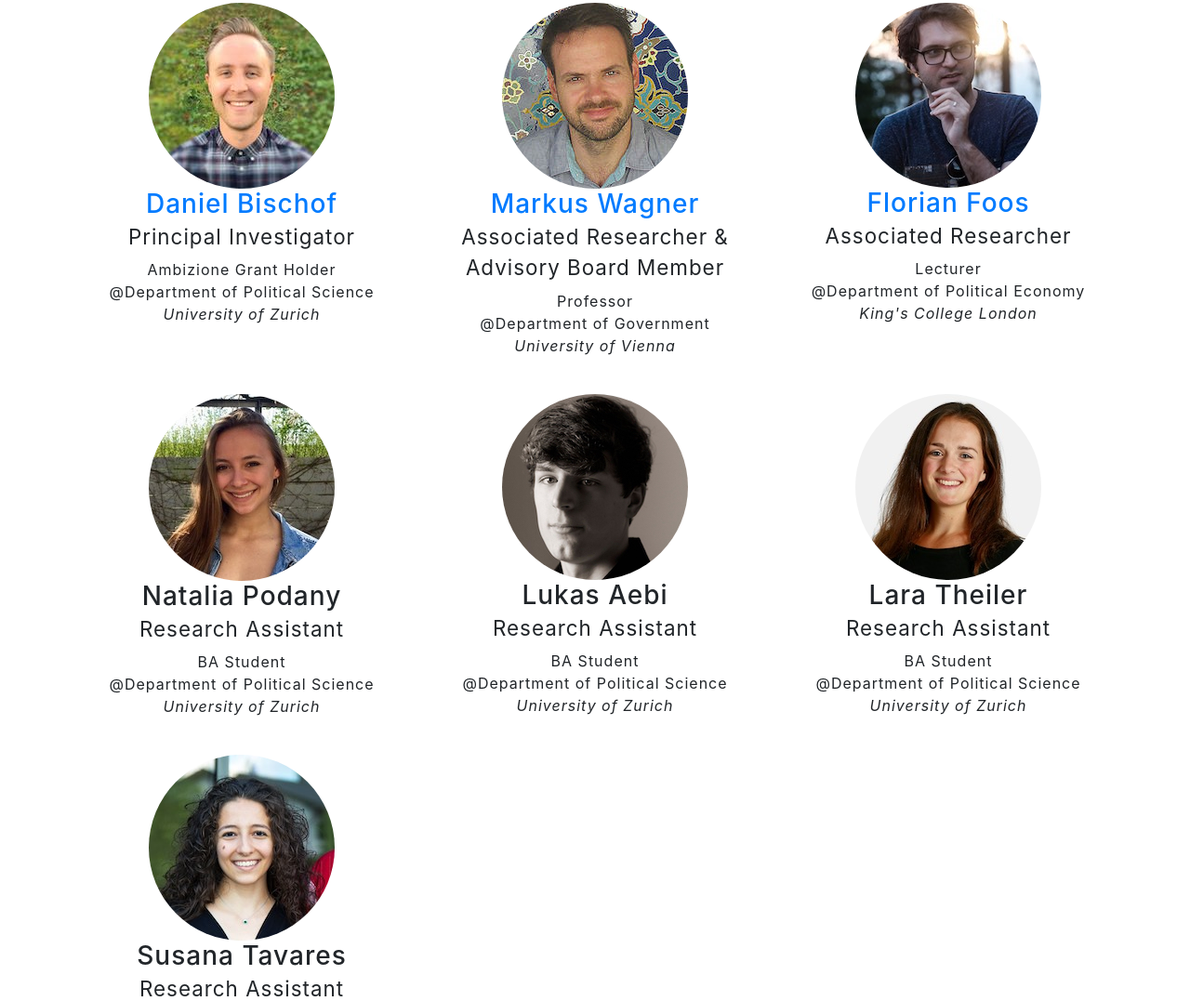
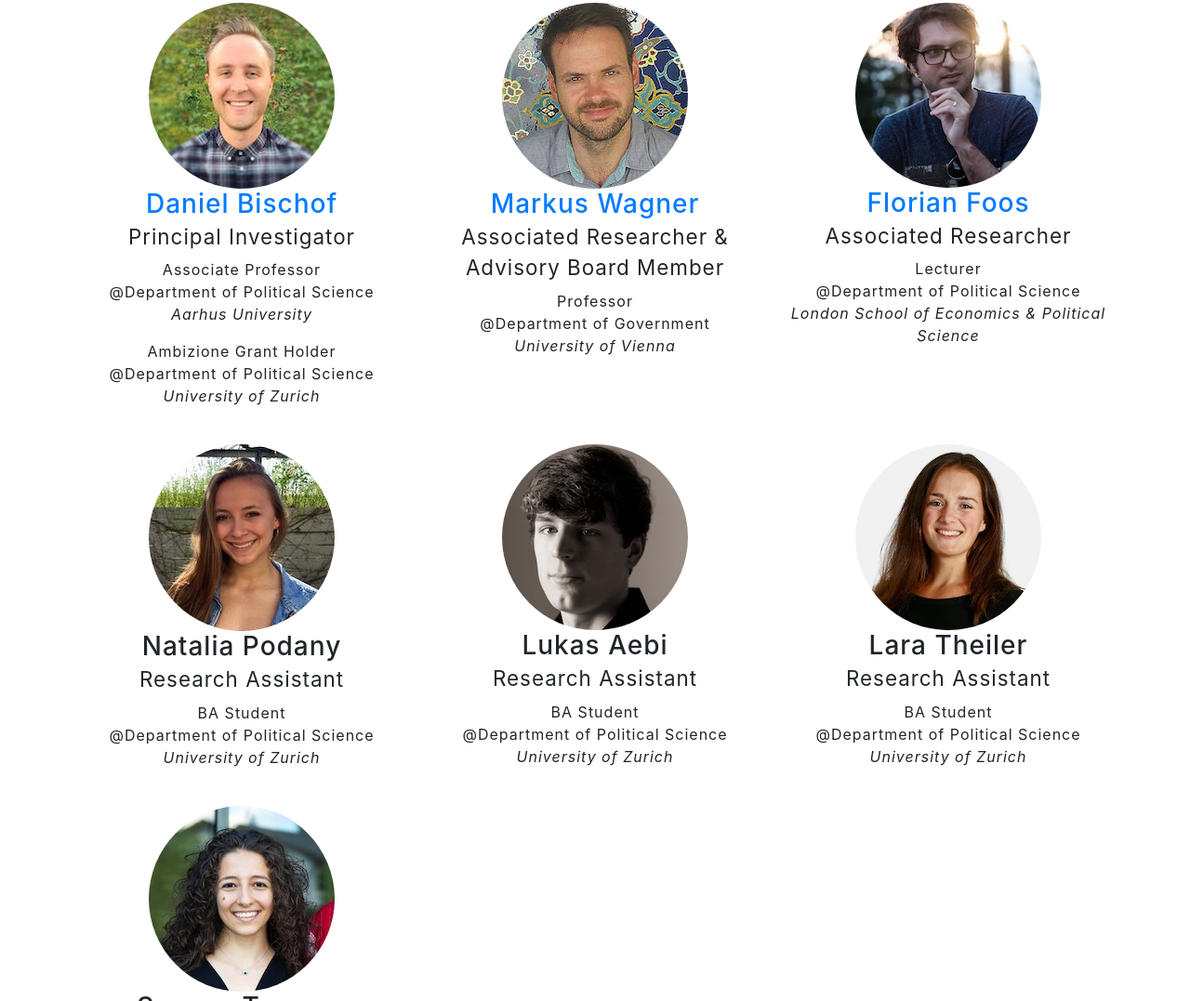
Before and after one commit to extremeentrance/extremeentrance.github.io, a website with bundled scripts: page index.html in a window 1280 px wide. Shown: the part 9328-10405 px from the top of the page at 93% size. Built offline with nearby package versions, Linux system fonts and the light colour scheme.

Commit message:
Update index.html

```diff
--- a/index.html
+++ b/index.html
@@ -385,6 +385,7 @@
       <h3> <a href="http://danbischof.com/">Daniel Bischof</a> <br>
         <small>Principal Investigator</small>
       </h3>
+          <p>Associate Professor <br> @Department of Political Science <br> <i>Aarhus University</i> </p>
       <p>Ambizione Grant Holder <br> @Department of Political Science <br> <i>University of Zurich</i> </p>
     </div>
     <div class="col-lg-4 col-sm-6 text-center mb-4">
@@ -399,7 +400,7 @@
       <h3> <a href="http://www.florianfoos.net">Florian Foos</a> <br>
         <small>Associated Researcher</small>
       </h3>
-      <p>Lecturer <br> @Department of Political Economy <br> <i>King's College London</i> </p>
+      <p>Lecturer <br> @Department of Political Science <br> <i>London School of Economics & Political Science</i> </p>
     </div>
     <div class="col-lg-4 col-sm-6 text-center mb-4">
       <img class="rounded-circle img-fluid d-block mx-auto" src="img/NP.jpg" alt="">
```
